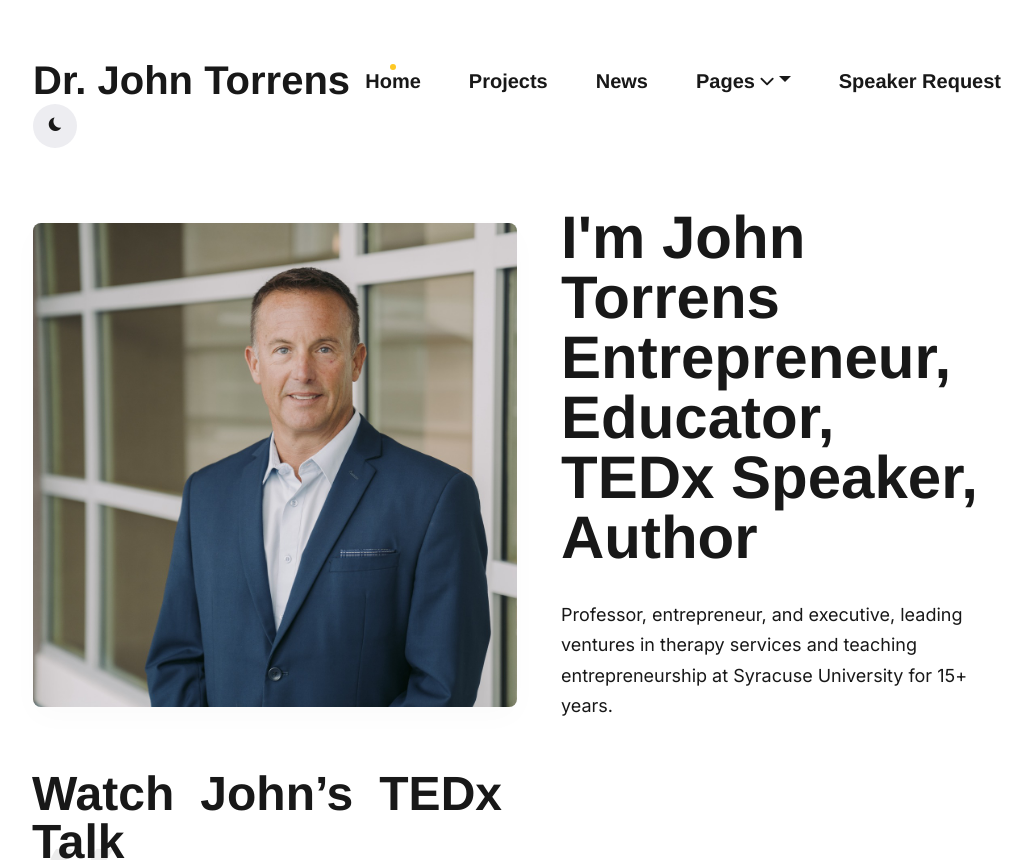
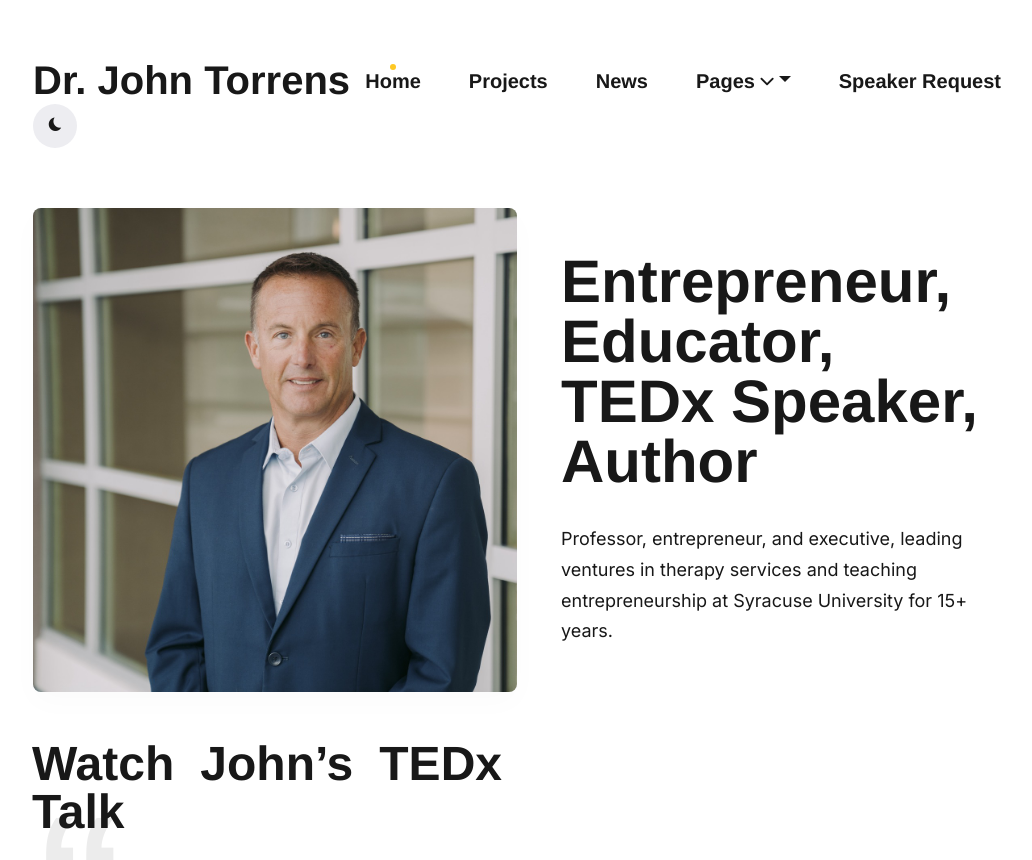
Before and after one commit to bishal784411/John-Torrens-image, a Jekyll site: the page built from index.html, in a window 1280 px wide and 900 px high, cut to the strip 0-860 px from the top of the window. Shown: the whole strip, without its empty margins (123-1155 px from the left). Built offline with Jekyll 4.4.1, drawn with Linux system fonts in a browser that asks for light colours; nearby versions of some CDN libraries; some web fonts are replaced.

Commit message:
resolved #4

```diff
--- a/_data/settings.yml
+++ b/_data/settings.yml
@@ -48,7 +48,7 @@
 #-------------------------------
 # Hero Settings
 hero:
-  hero__title: I'm John Torrens Entrepreneur, Educator, TEDx Speaker, Author
+  hero__title: Entrepreneur, Educator, TEDx Speaker, Author
   hero__description: Professor, entrepreneur, and executive, leading ventures in therapy services and teaching entrepreneurship at Syracuse University for 15+ years.
   hero__image: '/images/torrensheadshot2023square.jpg'
 
```
